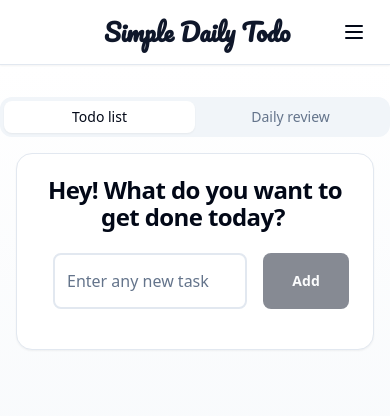
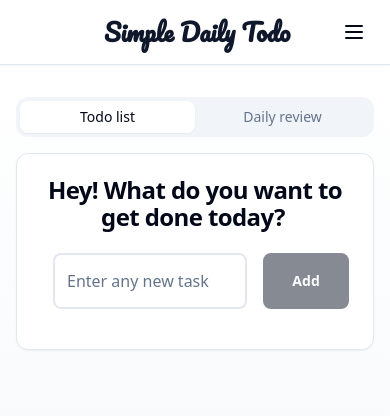
Before and after one commit to Simonlin7972/simple-daily-todo, a React (Vite) app: page / in a window 390 px wide. Shown: the top 416 px of the page. Built offline with nearby package versions, Linux system fonts and the light colour scheme; the HTML template or start-up script is replaced by a standard one.

Commit message:
fix layout

```diff
--- a/src/components/CompletedPanel.tsx
+++ b/src/components/CompletedPanel.tsx
@@ -40,7 +40,7 @@ export const CompletedPanel: React.FC<CompletedPanelProps> = ({
   const today = new Date().toLocaleDateString('zh-TW', { year: 'numeric', month: '2-digit', day: '2-digit' });
 
   return (
-    <Card className="w-full lg:max-w-2xl shadow-sm rounded-x">
+    <Card className="w-full h-full shadow-sm rounded-xl">
       <CardHeader>
         <div className="flex items-center justify-center mb-4">
           <CardTitle className="mr-4">{t('whatIveDoneToday')}</CardTitle>
--- a/src/components/TodoList.tsx
+++ b/src/components/TodoList.tsx
@@ -282,8 +282,10 @@ export function TodoList() {
     <TooltipProvider>
       <DragDropContext onDragEnd={onDragEnd}>
         <div className="flex flex-col justify-center h-full py-4">
+
+          <div className="container mx-auto px-4">
           <SharedTabs />
-          <div className="flex flex-col lg:flex-row justify-center lg:space-x-4 w-full max-w-5xl mx-auto px-4 lg:px-0">
+            <div className={`grid ${completedTodos.length > 0 ? 'lg:grid-cols-2' : 'lg:grid-cols-1 lg:place-items-center'} gap-4 max-w-8xl mx-auto`}>
               <TodoPanel
                 todos={todos}
                 newTodo={newTodo}
@@ -316,6 +318,7 @@ export function TodoList() {
               )}
             </div>
           </div>
+        </div>
       </DragDropContext>
     </TooltipProvider>
   );
--- a/src/components/TodoPanel.tsx
+++ b/src/components/TodoPanel.tsx
@@ -70,7 +70,7 @@ export const TodoPanel: React.FC<TodoPanelProps> = ({
   };
 
   return (
-    <Card className="w-full lg:max-w-2xl mb-4 lg:mb-0">
+    <Card className="w-full h-full lg:max-w-2xl shadow-sm rounded-xl">
       <CardHeader>
         {/* 顯示標題文字 */}
         <CardTitle className="typewriter-title">
```
Lines whose indentation alone changed are shown as unchanged.
